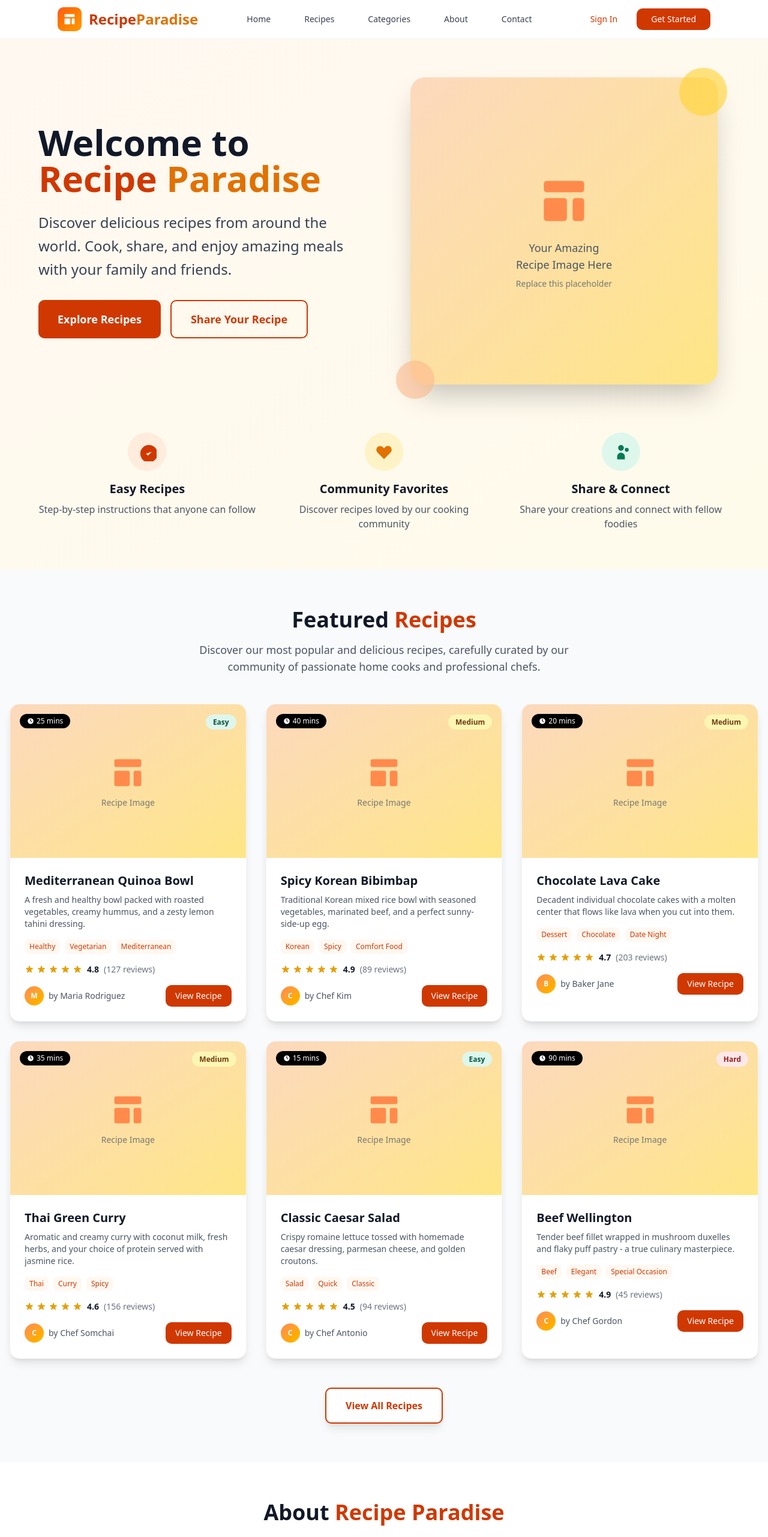
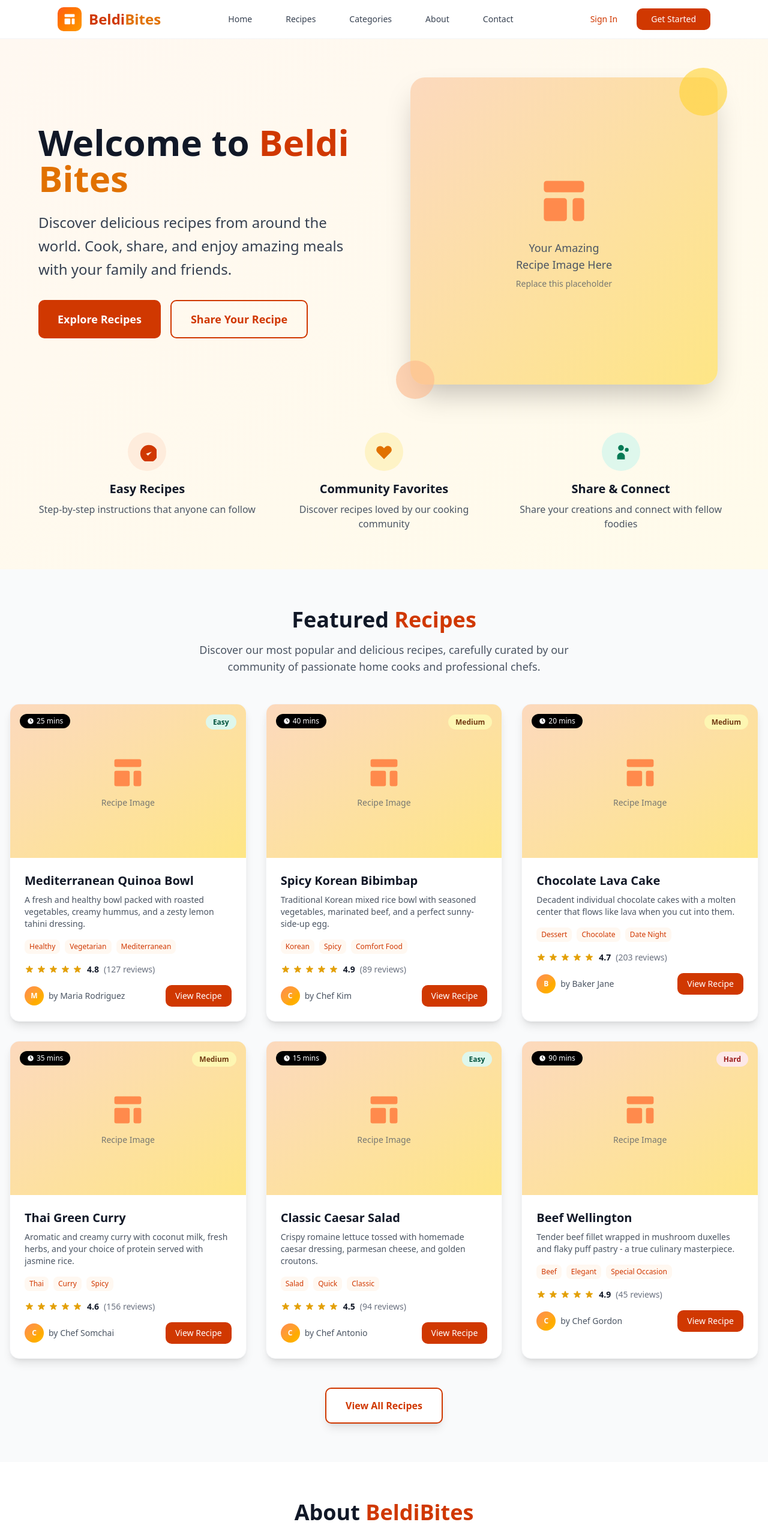
Before and after one commit to yacineKahlerras/beldi-bites, a Next.js app: page / in a window 1280 px wide. Shown: the top 2562 px of the page at 60% size. Built offline with nearby package versions, Linux system fonts and the light colour scheme.

Commit message:
feat: Update branding from "Recipe Paradise" to "BeldiBites" across components

```diff
--- a/src/components/about.tsx
+++ b/src/components/about.tsx
@@ -33,7 +33,7 @@ export default function AboutSection() {
         {/* Section Header */}
         <div className="text-center mb-12">
           <h2 className="text-3xl md:text-4xl font-bold text-gray-900 mb-4">
-            About <span className="text-orange-600">Recipe Paradise</span>
+            About <span className="text-orange-600">BeldiBites</span>
           </h2>
           <p className="text-lg text-gray-600 max-w-2xl mx-auto">
             We're passionate about bringing people together through the joy of
@@ -48,7 +48,7 @@ export default function AboutSection() {
             <h3 className="text-2xl font-bold text-gray-900 mb-6">Our Story</h3>
             <div className="space-y-4 text-gray-600">
               <p>
-                Recipe Paradise was born from a simple idea: everyone deserves
+                BeldiBites was born from a simple idea: everyone deserves
                 access to delicious, home-cooked meals. Founded in 2020 by a
                 team of passionate chefs and food lovers, we've grown into a
                 thriving community of culinary enthusiasts from around the
--- a/src/components/footer.tsx
+++ b/src/components/footer.tsx
@@ -80,8 +80,8 @@ export default function Footer() {
                 </svg>
               </div>
               <span className="text-2xl font-bold">
-                <span className="text-orange-400">Recipe</span>
-                <span className="text-amber-400">Paradise</span>
+                <span className="text-orange-400">Beldi</span>
+                <span className="text-amber-400">Bites</span>
               </span>
             </div>
             <p className="text-gray-400 mb-6 max-w-md">
@@ -217,7 +217,7 @@ export default function Footer() {
           {/* Copyright */}
           <div className="text-center mt-8 pt-8 border-t border-gray-800">
             <p className="text-gray-400 text-sm">
-              © 2025 Recipe Paradise. All rights reserved. Made with ❤️ for food
+              © 2025 BeldiBites. All rights reserved. Made with ❤️ for food
               lovers everywhere.
             </p>
           </div>
--- a/src/components/hero.tsx
+++ b/src/components/hero.tsx
@@ -8,8 +8,8 @@ export default function Hero() {
           {/* Hero Content */}
           <div className="flex-1 text-center lg:text-left">
             <h1 className="text-4xl md:text-5xl lg:text-6xl font-bold text-gray-900 mb-6">
-              Welcome to <span className="text-orange-600">Recipe</span>{" "}
-              <span className="text-amber-600">Paradise</span>
+              Welcome to <span className="text-orange-600">Beldi</span>{" "}
+              <span className="text-amber-600">Bites</span>
             </h1>
             <p className="text-xl md:text-2xl text-gray-700 mb-8 leading-relaxed">
               Discover delicious recipes from around the world. Cook, share, and
--- a/src/components/nav.tsx
+++ b/src/components/nav.tsx
@@ -30,8 +30,8 @@ export default function Nav() {
                 </svg>
               </div>
               <span className="text-2xl font-bold">
-                <span className="text-orange-600">Recipe</span>
-                <span className="text-amber-600">Paradise</span>
+                <span className="text-orange-600">Beldi</span>
+                <span className="text-amber-600">Bites</span>
               </span>
             </div>
           </div>
@@ -110,8 +110,8 @@ export default function Nav() {
                   </svg>
                 </div>
                 <span className="text-lg font-bold">
-                  <span className="text-orange-600">Recipe</span>
-                  <span className="text-amber-600">Paradise</span>
+                  <span className="text-orange-600">Beldi</span>
+                  <span className="text-amber-600">Bites</span>
                 </span>
               </div>
               <button
```
